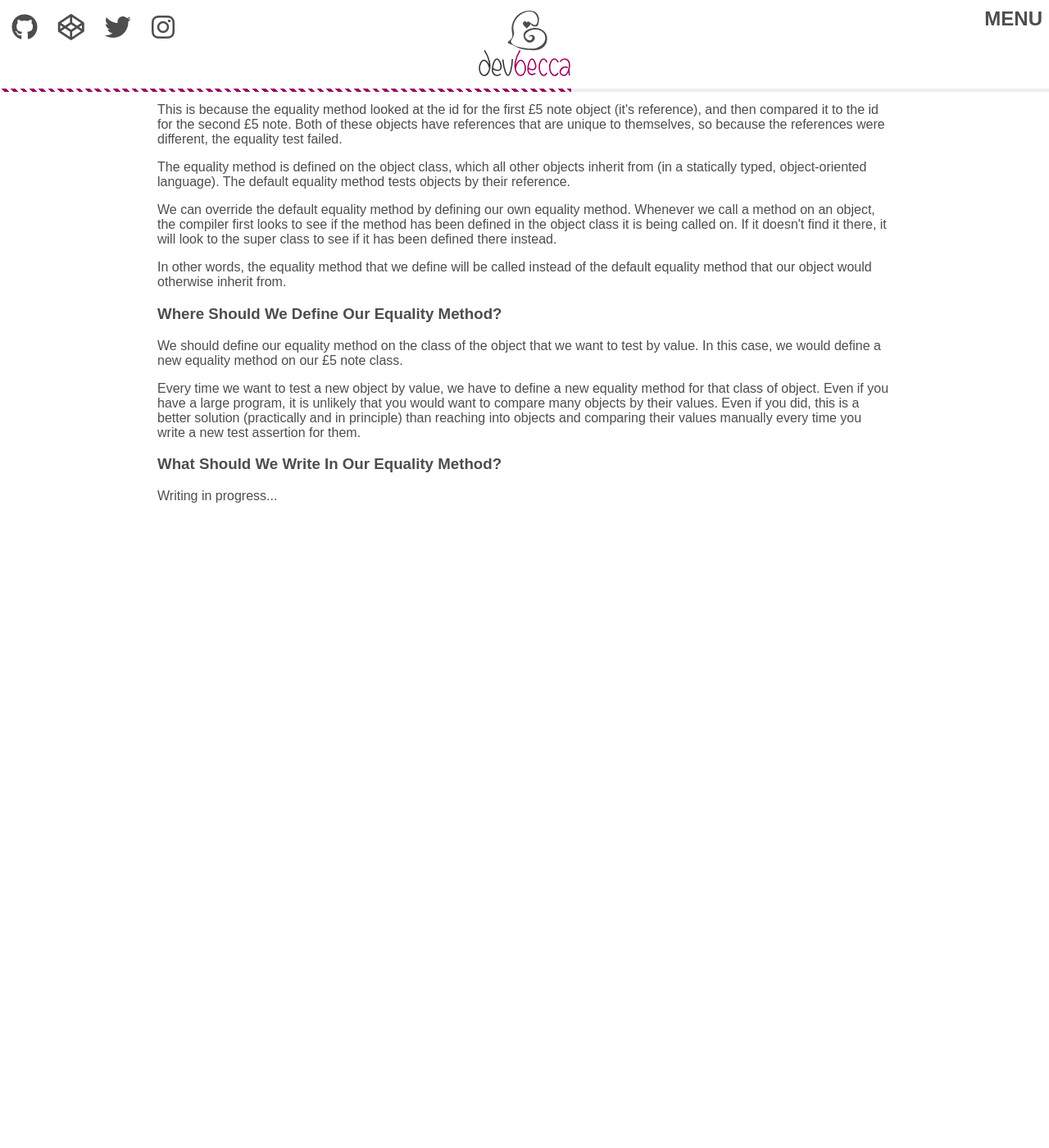
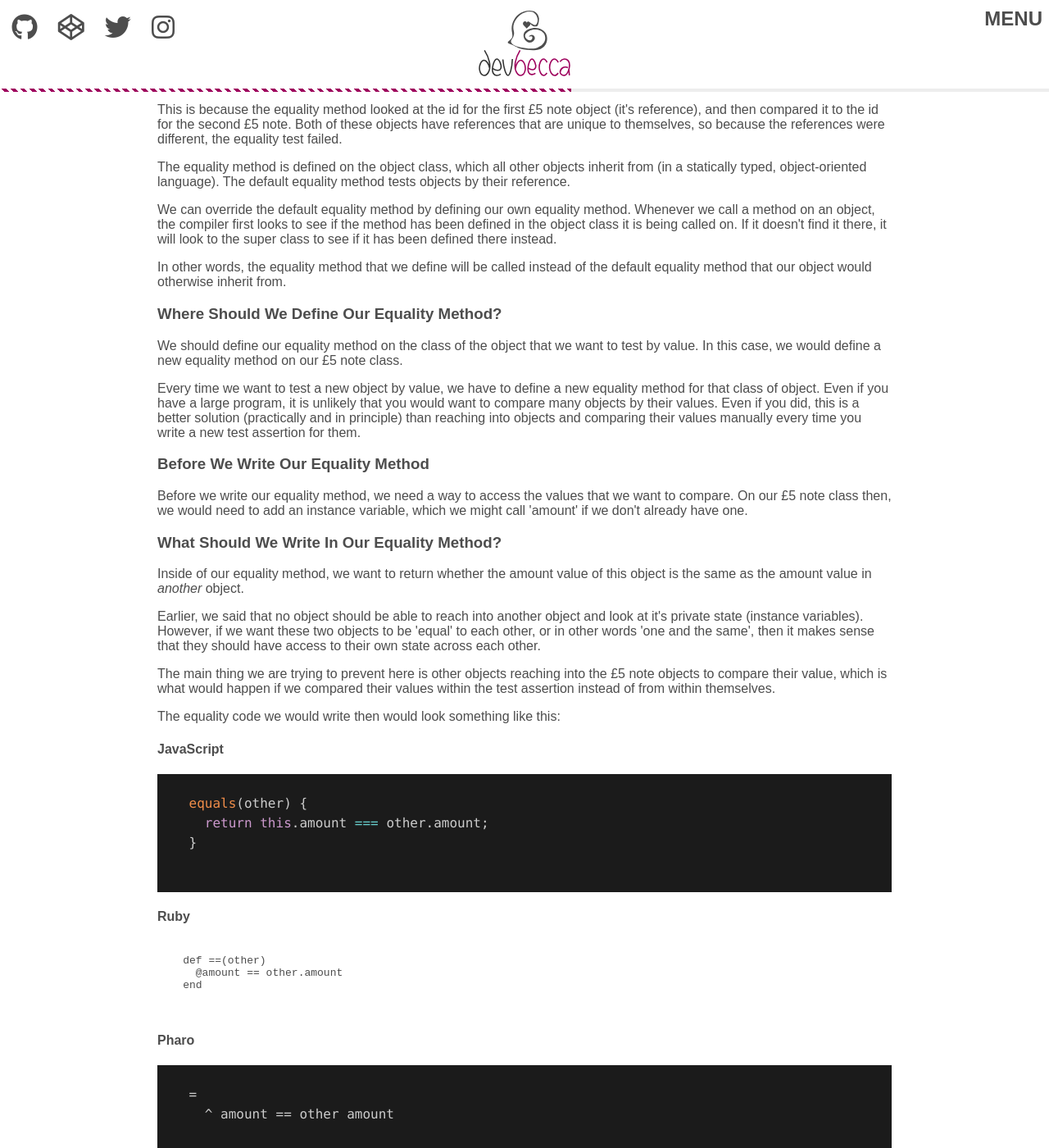
Before and after one commit to Becca9941/Becca9941.github.io, a Jekyll site: the page built from _posts/2019-08-15-value-objects-for-test-equality.html, in a window 1280 px wide and 1400 px high, scrolled down 807 px. Shown: the whole window at 82% size. Built offline with Jekyll 4.4.1, drawn with Linux system fonts in a browser that asks for light colours; nearby versions of some CDN libraries; before the commit the page ends 1437 px from its top, so only the background shows below that; some of the changed text lies outside the part shown.

Commit message:
finished value objects post

```diff
--- a/_posts/2019-08-15-value-objects-for-test-equality.html
+++ b/_posts/2019-08-15-value-objects-for-test-equality.html
@@ -41,6 +41,78 @@ title: Testing objects for equality - Error, was given a £5 note, but was expec
 
   <p>Every time we want to test a new object by value, we have to define a new equality method for that class of object. Even if you have a large program, it is unlikely that you would want to compare many objects by their values. Even if you did, this is a better solution (practically and in principle) than reaching into objects and comparing their values manually every time you write a new test assertion for them.</p>
 
+  <h3>Before we write our equality method</h3>
+
+  <p>Before we write our equality method, we need a way to access the values that we want to compare. On our £5 note class then, we would need to add an instance variable, which we might call 'amount' if we don't already have one.</p>
+
   <h3>What should we write in our equality method?</h3>
 
-  <p>Writing in progress...</p>
+  <p>Inside of our equality method, we want to return whether the amount value of this object is the same as the amount value in <em>another</em> object.</p>
+
+  <p>Earlier, we said that no object should be able to reach into another object and look at it's private state (instance variables). However, if we want these two objects to be 'equal' to each other, or in other words 'one and the same', then it makes sense that they should have access to their own state across each other.</p>
+
+  <p>The main thing we are trying to prevent here is other objects reaching into the £5 note objects to compare their value, which is what would happen if we compared their values within the test assertion instead of from within themselves.</p>
+
+  <p>The equality code we would write then would look something like this:</p>
+
+  <h4>JavaScript</h4>
+
+  <pre>
+  <code class="lang-javascript">
+    equals(other) {
+      return this.amount === other.amount;
+    }
+  </code>
+  </pre>
+
+  <h4>Ruby</h4>
+
+  <pre>
+  <code class="ruby">
+    def ==(other)
+      @amount == other.amount
+    end
+  </code>
+  </pre>
+
+  <h4>Pharo</h4>
+
+  <pre>
+  <code class="lang-smalltalk">
+    =
+      ^ amount == other amount
+  </code>
+  </pre>
+
+  <p>After defining our equality method, we will be able to test that two different objects of the same class with the same values are equal to each other like in the following examples</p>
+
+  <h4>JavaScript</h4>
+
+  <pre>
+  <code class="lang-javascript">
+    assert(fivePound1.equals(fivePound2));
+  </code>
+  </pre>
+
+  <h4>Ruby</h4>
+
+  <pre>
+  <code class="lang-ruby">
+    fivePound1.equal?(fivePound2)
+  </code>
+  </pre>
+
+  <h4>Pharo</h4>
+
+  <pre>
+  <code class="lang-smalltalk">
+    self assert: fivePound1 equals: fivePound2
+  </code>
+  </pre>
+
+  <h2>Further reading</h2>
+
+  <ul>
+    <li><a href="https://martinfowler.com/bliki/ValueObject.html" target="_blank">Martin Fowler: ValueObject</a></li>
+    <li><a href="https://medium.com/@nicolopigna/value-objects-like-a-pro-f1bfc1548c72" target="_blank">Nicolò Pignatelli: Value Objects Like a Pro</a></li>
+  </ul>
```
